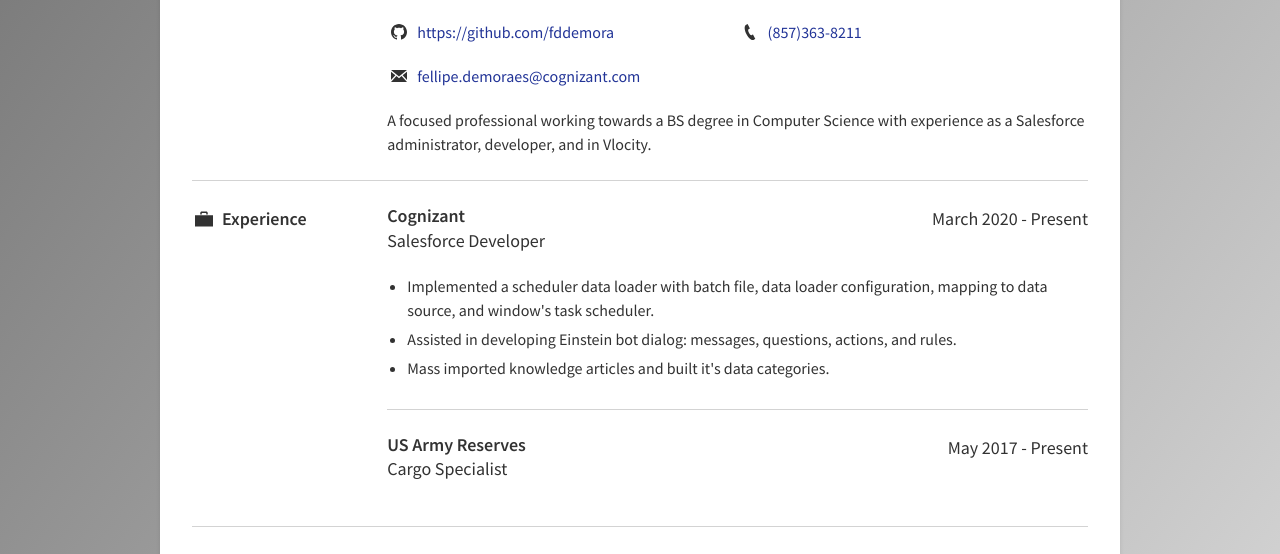
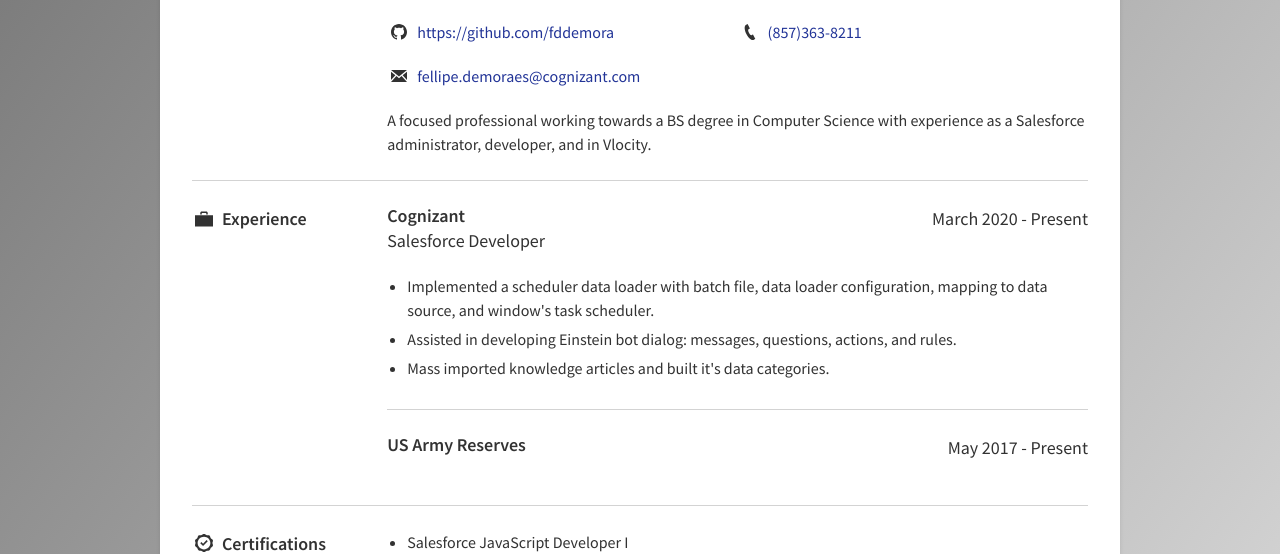
Before and after one commit to TamyresPortilho/resume, a website built with Parcel: page index.html in a window 1280 px wide. Shown: the part 240-794 px from the top of the page. Built offline with nearby package versions, Linux system fonts and the light colour scheme; files whose address does not match are found by name.

Commit message:
rm cargo spc

```diff
--- a/index.html
+++ b/index.html
@@ -84,7 +84,6 @@
                     <div class="job-title-container">
                         <div>
                             <div class="job-company">US Army Reserves</div>
-                            <div class="job-title">Cargo Specialist</div>
                         </div>
                         <div>May 2017 - Present</div>
                     </div> <!-- end job title container-->
```
